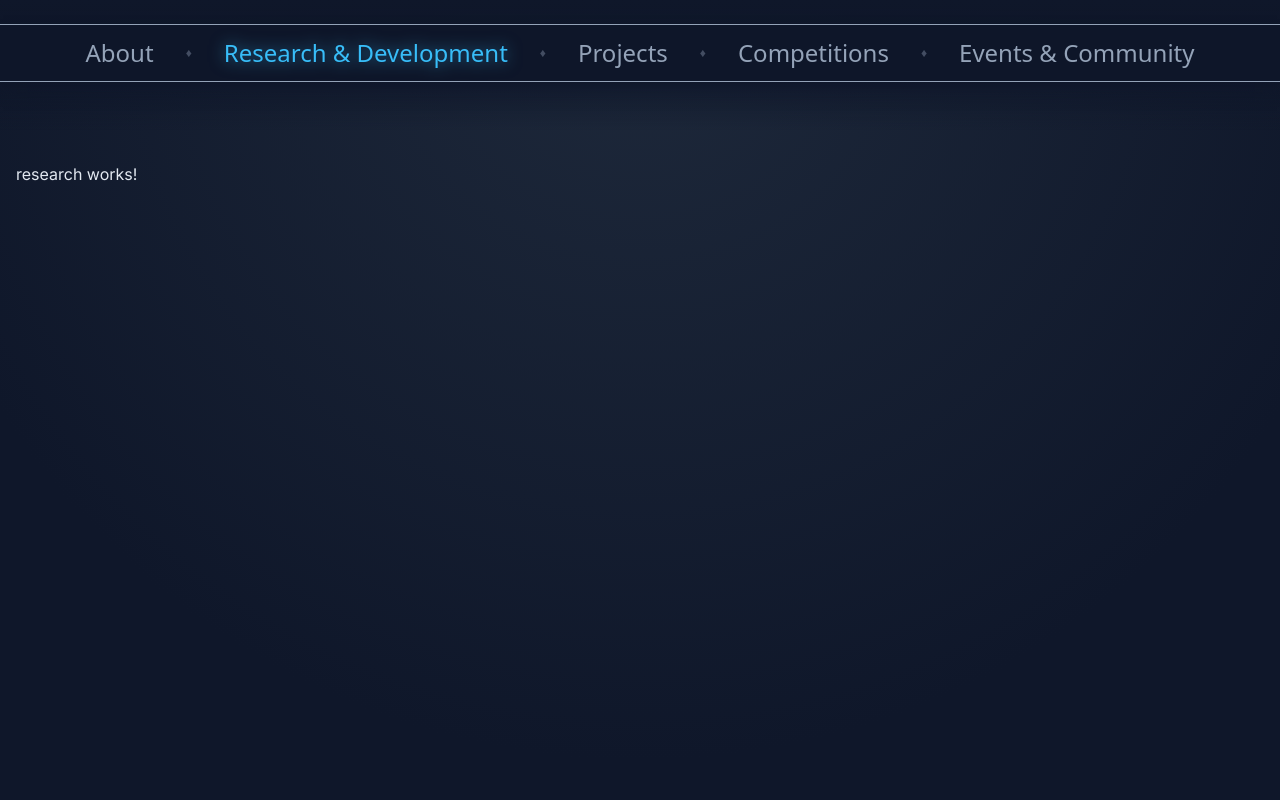
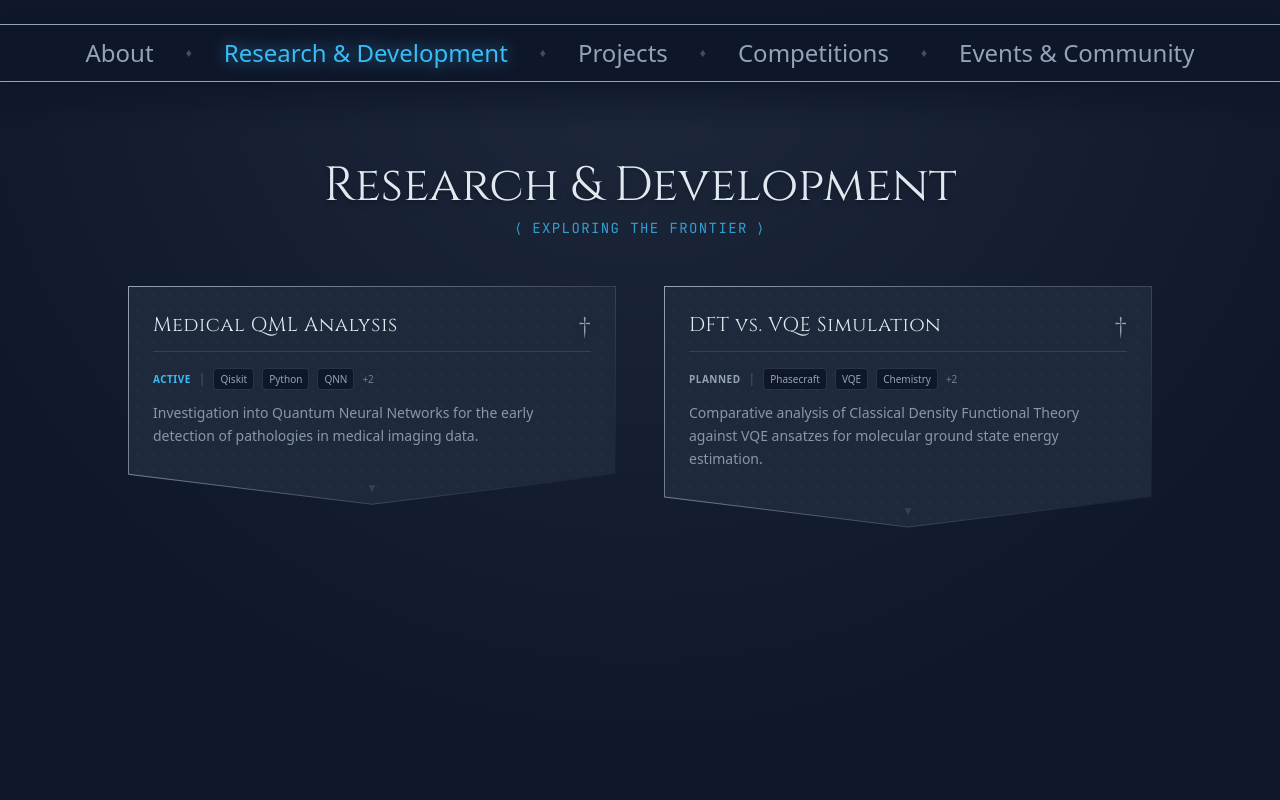
Before and after one commit to KaueMiziara/portfolio, an Angular app: page /research in a window 1280 px wide. Shown: the top 800 px of the page. Built offline with nearby package versions, Linux system fonts and the light colour scheme; a web font is replaced by a local one.

Commit message:
feat: initial R&D page and ProjectCard component

```diff
--- /dev/null
+++ b/src/app/core/models/project.model.ts
@@ -0,0 +1,17 @@
+export type ProjectType = 'R&D' | 'Project' | 'Competition' | 'Lecture';
+
+export interface ProjectLink {
+  text: string;
+  url: string;
+}
+
+export interface Project {
+  id: string;
+  title: string;
+  type: ProjectType;
+  status: 'Active' | 'Completed' | 'Planned' | 'Winner' | string;
+  summary: string;
+  tags: string[];
+  details?: string;
+  link?: ProjectLink;
+}
--- a/src/app/features/research/research.html
+++ b/src/app/features/research/research.html
@@ -1 +1,19 @@
-<p>research works!</p>
+<section class="animate-fade-in space-y-12 pb-12">
+  <div class="text-center px-4">
+    <h2 class="font-roman text-4xl md:text-5xl text-polished-silver mb-2 text-shadow-lg">
+      Research & Development
+    </h2>
+    <p class="font-tech text-xs md:text-sm text-rune-blue uppercase tracking-widest opacity-80">
+      &lang; Exploring the Frontier &rang;
+    </p>
+  </div>
+
+  <!-- Grid -->
+  <div
+    class="grid grid-cols-1 md:grid-cols-2 gap-8 md:gap-12 max-w-5xl mx-auto px-2 md:px-0 items-start"
+  >
+    @for (project of projects(); track project.id) {
+      <app-project-card [data]="project"></app-project-card>
+    }
+  </div>
+</section>
--- a/src/app/features/research/research.ts
+++ b/src/app/features/research/research.ts
@@ -1,11 +1,42 @@
-import { Component } from '@angular/core';
+import { Component, signal } from '@angular/core';
+import { ProjectCard } from '../../shared/components/project-card/project-card';
+import { Project } from '../../core/models/project.model';
 
 @Component({
   selector: 'app-research',
-  imports: [],
+  imports: [ProjectCard],
   templateUrl: './research.html',
   styleUrl: './research.css',
 })
 export class Research {
-
+  // Hardcoded Data (TODO: will be moved to JSON service later)
+  projects = signal<Project[]>([
+    {
+      id: 'medical-qml',
+      title: 'Medical QML Analysis',
+      type: 'R&D',
+      status: 'Active',
+      tags: ['Qiskit', 'Python', 'QNN', 'Scientific Initiation', 'Healthcare'],
+      summary:
+        'Investigation into Quantum Neural Networks for the early detection of pathologies in medical imaging data.',
+      details: `
+        <p><strong>Objective:</strong> To determine if Variational Quantum Classifiers (VQC) offer a quantum advantage in dimensionality reduction for MRI datasets compared to classical CNNs.</p>
+        <p class="mt-2"><strong>Methodology:</strong> Utilizing Qiskit Machine Learning to construct parameterized quantum circuits that map high-dimensional medical data into the Hilbert space. Currently reproducing results from <em>[Reference Paper]</em> and extending the ansatz to noisy intermediate-scale quantum (NISQ) simulators.</p>
+      `,
+      link: { text: 'View Repository', url: '#' },
+    },
+    {
+      id: 'dft-sim',
+      title: 'DFT vs. VQE Simulation',
+      type: 'R&D',
+      status: 'Planned',
+      tags: ['Phasecraft', 'VQE', 'Chemistry', 'Simulation', 'Error Mitigation'],
+      summary:
+        'Comparative analysis of Classical Density Functional Theory against VQE ansatzes for molecular ground state energy estimation.',
+      details: `
+        <p><strong>Scope:</strong> This project aims to benchmark the accuracy of hybrid quantum-classical algorithms (VQE) against standard classical methods (DFT) for small molecules like LiH and BeH2.</p>
+        <p class="mt-2"><strong>Focus:</strong> Special emphasis will be placed on implementing error mitigation strategies (Zero Noise Extrapolation) to improve VQE fidelity on noisy hardware simulations.</p>
+      `,
+    },
+  ]);
 }
--- /dev/null
+++ b/src/app/shared/components/project-card/project-card.html
@@ -0,0 +1,76 @@
+<app-quantum-card [title]="data().title" [icon]="icon()" [variant]="variant()">
+  <!-- === SUMMARY SLOT === -->
+  <div class="flex flex-col gap-2">
+    <!-- Header Row: Status | Tags -->
+    <div class="flex flex-wrap items-center gap-2 mb-1">
+      <!-- Status Badge -->
+      @if (data().status && data().status !== 'Completed') {
+        <span
+          class="text-[10px] uppercase font-bold tracking-wider"
+          [class.text-rune-blue]="data().status === 'Active'"
+          [class.text-chainmail]="data().status === 'Planned'"
+          [class.text-yellow-500]="data().status === 'Winner'"
+        >
+          {{ data().status }}
+        </span>
+        <span class="text-chainmail/40 text-xs">|</span>
+      }
+
+      <!-- Tags (First 3) -->
+      @for (tag of data().tags.slice(0, 3); track tag) {
+        <span
+          class="px-1.5 py-0.5 bg-void-navy border border-chainmail/20 rounded text-[10px] text-chainmail whitespace-nowrap"
+        >
+          {{ tag }}
+        </span>
+      }
+
+      @if (data().tags.length > 3) {
+        <span class="text-[10px] text-chainmail opacity-70"> +{{ data().tags.length - 3 }} </span>
+      }
+    </div>
+
+    <!-- Summary Text -->
+    <p class="text-sm text-chainmail/90 leading-relaxed">
+      {{ data().summary }}
+    </p>
+  </div>
+
+  <!-- === DETAILS SLOT === -->
+  <div details>
+    <div class="mt-3 space-y-3">
+      <!-- Full Tags (If truncated) -->
+      @if (data().tags.length > 3) {
+        <div class="flex flex-wrap gap-1 mb-3">
+          @for (tag of data().tags; track tag) {
+            <span
+              class="px-2 py-1 bg-void-navy border border-rune-blue/20 rounded text-xs text-chainmail/80 whitespace-nowrap"
+            >
+              {{ tag }}
+            </span>
+          }
+        </div>
+      }
+
+      <!-- HTML Details -->
+      @if (data().details) {
+        <div class="text-sm text-chainmail space-y-2" [innerHTML]="data().details"></div>
+      }
+
+      <!-- Link -->
+      @if (data().link) {
+        <div class="pt-2 border-t border-chainmail/10">
+          <a
+            [href]="data()?.link?.url"
+            target="_blank"
+            rel="noopener noreferrer"
+            class="inline-flex items-center gap-2 text-rune-blue hover:text-white transition-colors text-xs uppercase tracking-wider font-bold group/link"
+          >
+            {{ data()?.link?.text }}
+            <span class="transition-transform group-hover/link:translate-x-1">→</span>
+          </a>
+        </div>
+      }
+    </div>
+  </div>
+</app-quantum-card>
--- /dev/null
+++ b/src/app/shared/components/project-card/project-card.ts
@@ -0,0 +1,30 @@
+import { Component, computed, input } from '@angular/core';
+import { QuantumCard } from '../quantum-card/quantum-card';
+import { Project } from '../../../core/models/project.model';
+
+@Component({
+  selector: 'app-project-card',
+  imports: [QuantumCard],
+  templateUrl: './project-card.html',
+  styleUrl: './project-card.css',
+})
+export class ProjectCard {
+  data = input.required<Project>();
+
+  icon = computed(() => {
+    switch (this.data().type) {
+      case 'R&D':
+        return '†';
+      case 'Competition':
+        return '♛';
+      case 'Project':
+        return '⚔';
+      case 'Lecture':
+        return '¶';
+      default:
+        return '§';
+    }
+  });
+
+  variant = computed(() => (this.data().status === 'Winner' ? 'gold' : 'default'));
+}
```
Also changed, not shown: src/app/shared/components/project-card/project-card.css (added).
